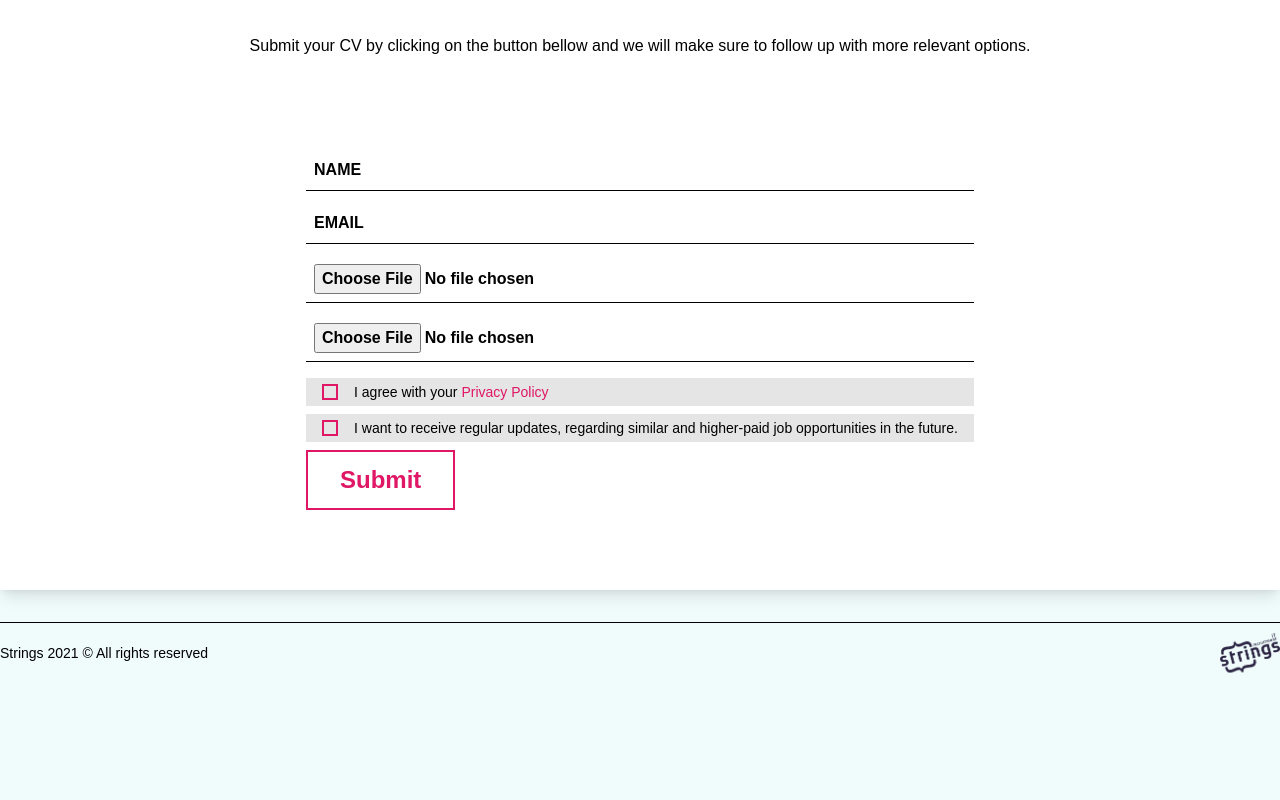
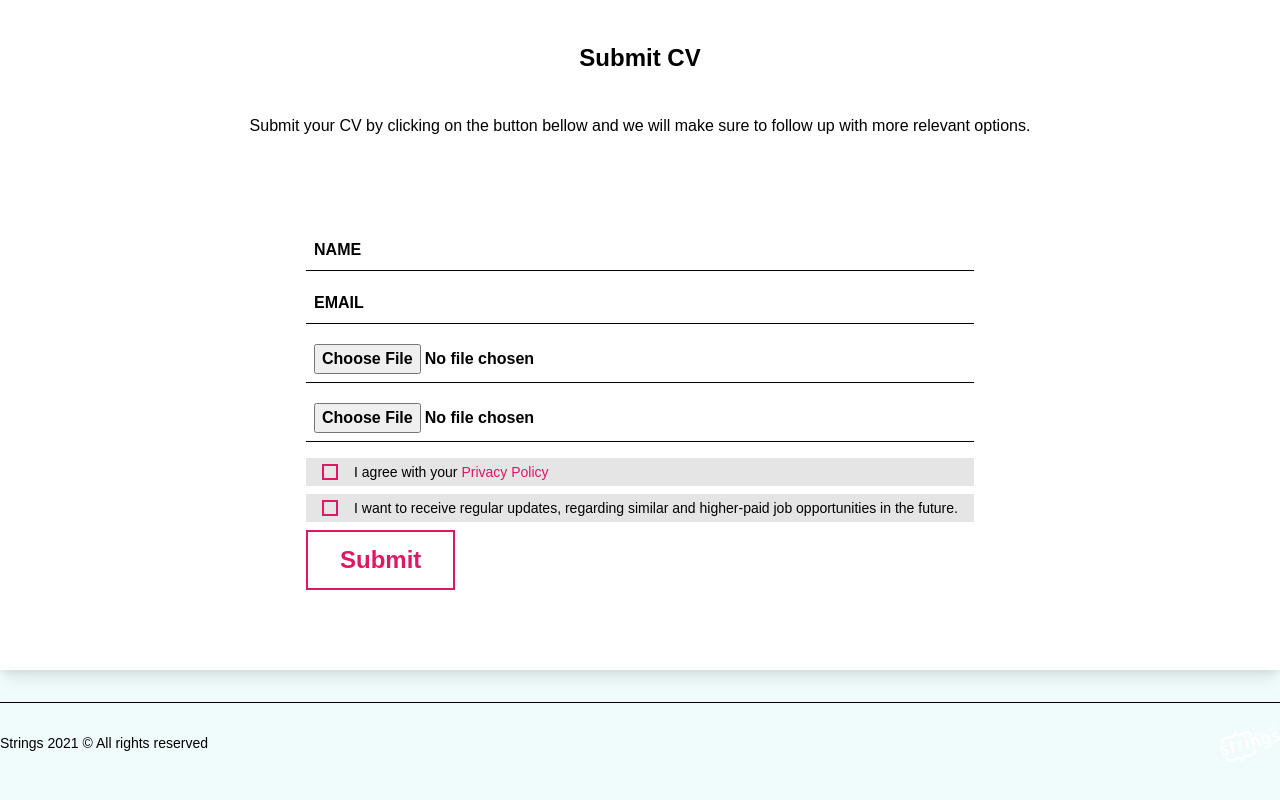
Before and after one commit to chewam/strings, a Next.js app: page /submit-cv in a window 1280 px wide. Shown: the part 238-1038 px from the top of the page. Before the commit the page ends 1001 px from the top, so only its background shows below. Built offline with nearby package versions, Linux system fonts and the light colour scheme; a web font is replaced by a local one.

Commit message:
Add contact form to job page

```diff
--- a/src/components/footer.tsx
+++ b/src/components/footer.tsx
@@ -4,10 +4,11 @@
 
 function Footer() {
   return (
-    <footer className="pb-20">
-      <div className="container mx-auto flex items-center justify-between border-t border-black mt-8 text-sm">
+    <footer>
+      <div className="container mx-auto">
         <div>Strings 2021 © All rights reserved</div>
-        <Image width="60" height="60" alt="company logo" src={logo} />
+        <div className="logo"></div>
+        {/* <Image width="60" height="60" alt="company logo" src={logo} /> */}
       </div>
     </footer>
   );
--- a/src/pages/jobs/[id].tsx
+++ b/src/pages/jobs/[id].tsx
@@ -7,6 +7,7 @@
 import Header from "../../components/header";
 import JobView from "../../components/job-view";
 import Footer from "../../components/footer";
+import ContactForm from "../../components/contact-form";
 
 export const getStaticPaths: GetStaticPaths = async () => {
   return {
@@ -44,12 +45,26 @@
   return (
     <>
       <Header />
+      <div className="job">
         <Page>
           <SWRConfig value={{ fallback }}>
             <JobViewLoader />
           </SWRConfig>
         </Page>
+      </div>
+      <div className="bg-indigo-900 text-white py-10">
+        <div className="container mx-auto flex flex-col items-center px-40">
+          <h2 className="text-red-500 mb-5">
+            Interested? Apply now for this position.
+          </h2>
+          <p className="text-center mb-10">
+            Submit your CV by clicking on the button below and we will make sure
+            to follow up with more relevant options.
+          </p>
+          <ContactForm />
+        </div>
         <Footer />
+      </div>
     </>
   );
 };
--- /dev/null
+++ b/src/styles/components/footer.scss
@@ -0,0 +1,18 @@
+footer {
+  @apply pb-20;
+
+  .container {
+    @apply flex items-center justify-between border-t border-black mt-8 text-sm;
+
+    .logo {
+      @apply bg-white mt-5;
+
+      width: 60px;
+      height: 60px;
+      mask-size: contain;
+      mask-repeat: no-repeat;
+      background-position: center;
+      mask-image: url("/images/logo.svg");
+    }
+  }
+}
--- a/src/styles/components/header.scss
+++ b/src/styles/components/header.scss
@@ -1,4 +1,8 @@
 header {
+  @apply bg-no-repeat bg-cover bg-center pb-20;
+
+  background-image: url("/images/background.svg");
+
   .logo {
     background-size: contain;
     background-image: url("/images/logo.svg");
--- a/src/styles/globals.scss
+++ b/src/styles/globals.scss
@@ -1,11 +1,13 @@
 @use "colors";
 @use "components/header";
+@use "components/footer";
 @use "components/form";
 @use "components/jobs-list";
 @use "components/job-form";
 @use "components/job-view";
 @use "pages/index";
 @use "pages/privacy-policy";
+@use "pages/jobs";
 
 button,
 .btn {
--- /dev/null
+++ b/src/styles/pages/jobs.scss
@@ -0,0 +1,5 @@
+.job {
+  @apply pb-10;
+
+  background: linear-gradient(180deg, rgb(240 251 252 / 100%) 80%, rgb(43 37 67 / 100%) 80%);
+}
```
Lines whose indentation alone changed are shown as unchanged.
